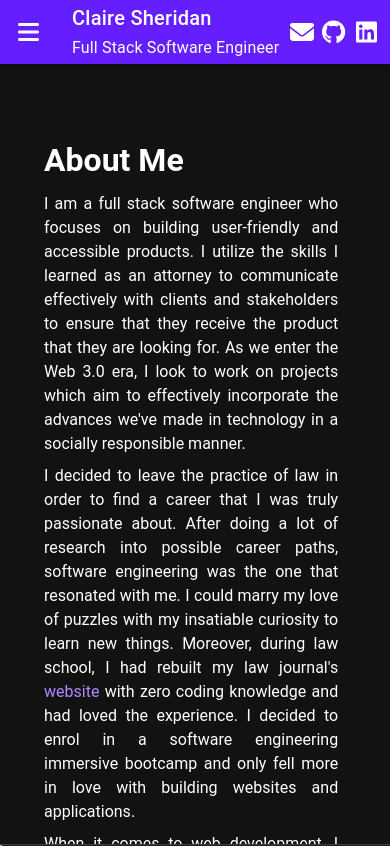
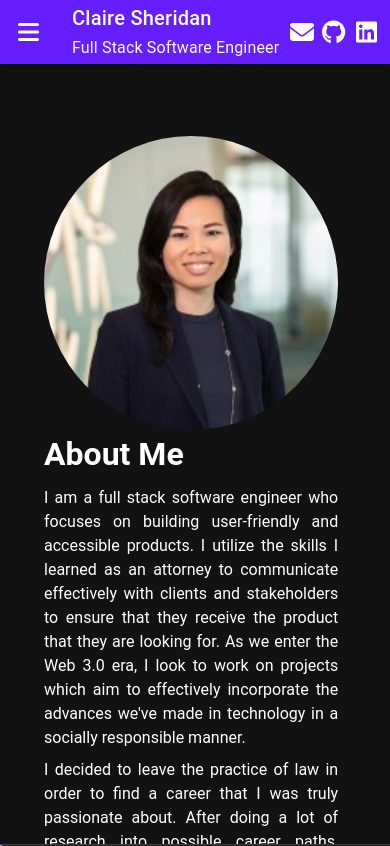
Before and after one commit to cys2110/portfolio_website, a Vue app: page / in a window 390 px wide. Shown: the top 846 px of the page. Built offline with nearby package versions, Linux system fonts and the light colour scheme.

Commit message:
headshot mobile view

```diff
--- a/src/components/About.vue
+++ b/src/components/About.vue
@@ -1,4 +1,8 @@
 <script setup>
+import { useDisplay } from 'vuetify';
+
+const { xs } = useDisplay()
+
 const education = [
     {
         institution: 'New York State Bar Association',
@@ -74,6 +78,9 @@ const experience = [
     <v-container>
         <v-row>
             <div class="about">
+                <div class="headshot" v-if="xs">
+                    <v-img src="../assets/headshot.jpeg" alt="Claire Sheridan" class="rounded-circle" ></v-img>
+                </div>
                 <h1>About Me</h1>
                 <p class="my-2 text-justify">I am a full stack software engineer who focuses on building user-friendly and accessible products. I utilize the skills I learned as an attorney to communicate effectively with clients and stakeholders to ensure that they receive the product that they are looking for. As we enter the Web 3.0 era, I look to work on projects which aim to effectively incorporate the advances we've made in technology in a socially responsible manner.</p>
 
```
